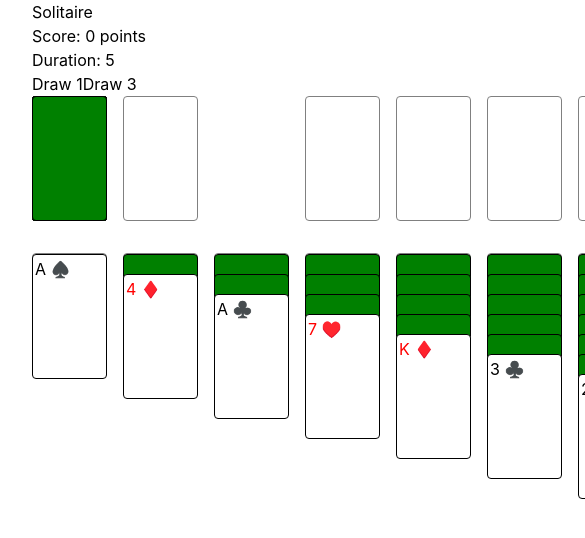
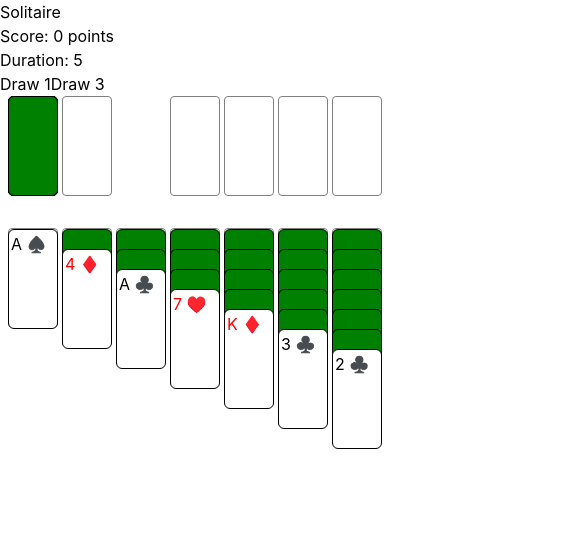
Before and after one commit to brhue/klondike, a React (Vite) app: page / in a window 390 px wide. Shown: the top 538 px of the page, 585 px wide, since content can reach past the window. Built offline with nearby package versions, Linux system fonts and the light colour scheme.

Commit message:
Styling adjustments

```diff
--- a/src/KlondikeSolitaire.jsx
+++ b/src/KlondikeSolitaire.jsx
@@ -80,14 +80,9 @@ function Card({ rank, suit, style, faceUp, id, isSelected, handleDoubleClick })
   let suitSymnbol = suitSymbols[suit]
   return (
     <div
-      className="card"
+      className="card absolute w-[50px] md:w-[75px] h-[100px] md:h-[125px] p-0.5 rounded-md"
       id={id}
       style={{
-        position: 'absolute',
-        width: '75px',
-        height: '125px',
-        padding: '2px',
-        borderRadius: '4px',
         border: isSelected ? '2px solid gold' : '1px solid black',
         backgroundColor: faceUp ? 'white' : 'green',
         color: suit === suits.spade || suit === suits.club ? 'black' : 'red',
@@ -328,11 +323,7 @@ function KlondikeSolitaire({ scores, updateScores, onNewGame }) {
   }
 
   return (
-    <div
-      style={{
-        marginLeft: '2rem',
-      }}
-    >
+    <div className="md:px-8">
       <GameOverModal isGameOver={isGameOver} scores={scores} finalScore={finalScore} drawMode={drawMode}>
         <button onClick={onNewGame}>New Game</button>
       </GameOverModal>
@@ -423,7 +414,7 @@ function KlondikeSolitaire({ scores, updateScores, onNewGame }) {
               setSelectedCard(null)
             } else {
               if (e.target.matches('.card')) {
-                setSelectedCard({ id: e.target.id, containingPile: e.target.parentElement.className })
+                setSelectedCard({ id: e.target.id, containingPile: e.target.parentElement.dataset.pile })
               }
             }
           } else if (e.target.matches('.foundation') || e.target.matches('.foundation .card')) {
@@ -476,38 +467,22 @@ function KlondikeSolitaire({ scores, updateScores, onNewGame }) {
               setSelectedCard(null)
             } else {
               if (e.target.matches('.card')) {
-                setSelectedCard({ id: e.target.id, containingPile: e.target.parentElement.className })
+                setSelectedCard({ id: e.target.id, containingPile: e.target.parentElement.dataset.pile })
               }
             }
           } else if (e.target.matches('.card')) {
-            setSelectedCard({ id: e.target.id, containingPile: e.target.parentElement.className })
+            setSelectedCard({ id: e.target.id, containingPile: e.target.parentElement.dataset.pile })
           } else {
             setSelectedCard(null)
           }
         }}
       >
-        <div
-          className="upper-area"
-          style={{
-            display: 'flex',
-            gap: '1rem',
-            marginBottom: '2rem',
-          }}
-        >
-          <div
-            className="stock-waste"
-            style={{
-              display: 'flex',
-              gap: '1rem',
-              marginRight: 'calc(1rem + 75px)',
-            }}
-          >
+        <div className="upper-area flex gap-1 md:gap-4 mb-8 justify-center">
+          <div className="stock-waste flex gap-1 md:gap-4 mr-[54px] md:mr-[91px]">
             <div
-              className="stock"
+              className="stock relative w-[50px] h-[100px] md:w-[75px] md:h-[125px]"
+              data-pile="stock"
               style={{
-                width: '75px',
-                height: '125px',
-                position: 'relative',
                 border: '1px solid gray',
                 borderRadius: '4px',
                 display: 'flex',
@@ -524,11 +499,9 @@ function KlondikeSolitaire({ scores, updateScores, onNewGame }) {
               )}
             </div>
             <div
-              className="waste"
+              className="waste relative w-[50px] h-[100px] md:w-[75px] md:h-[125px]"
+              data-pile="waste"
               style={{
-                width: '75px',
-                height: '125px',
-                position: 'relative',
                 border: '1px solid gray',
                 borderRadius: '4px',
                 display: 'flex',
@@ -554,24 +527,17 @@ function KlondikeSolitaire({ scores, updateScores, onNewGame }) {
               })}
             </div>
           </div>
-          <div
-            className="foundations"
-            style={{
-              display: 'flex',
-              gap: '1rem',
-            }}
-          >
+          <div className="foundations flex gap-1 md:gap-4">
             {foundations.map((foundation, i) => {
               return (
                 <div
-                  className="foundation"
+                  className="foundation w-[50px] md:w-[75px] h-[100px] md:h-[125px]"
                   id={'f' + i}
                   key={i}
+                  data-pile="foundation"
                   style={{
                     border: '1px solid gray',
                     borderRadius: '4px',
-                    width: '75px',
-                    height: '125px',
                     display: 'flex',
                     justifyContent: 'center',
                     alignItems: 'center',
@@ -585,23 +551,15 @@ function KlondikeSolitaire({ scores, updateScores, onNewGame }) {
             })}
           </div>
         </div>
-        <div
-          className="tableaux"
-          style={{
-            display: 'flex',
-            gap: '1rem',
-          }}
-        >
+        <div className="tableaux flex gap-1 md:gap-4 justify-center">
           {tableaux.map((tableau, i) => {
             return (
               <div
                 key={i}
                 id={`t${i}`}
-                className="tableau"
+                className="tableau relative w-[50px] md:w-[75px] h-[100px] md:h-[125px]"
+                data-pile="tableau"
                 style={{
-                  width: '75px',
-                  height: '125px',
-                  position: 'relative',
                   border: '1px solid gray',
                   borderRadius: '4px',
                   display: 'flex',
```
